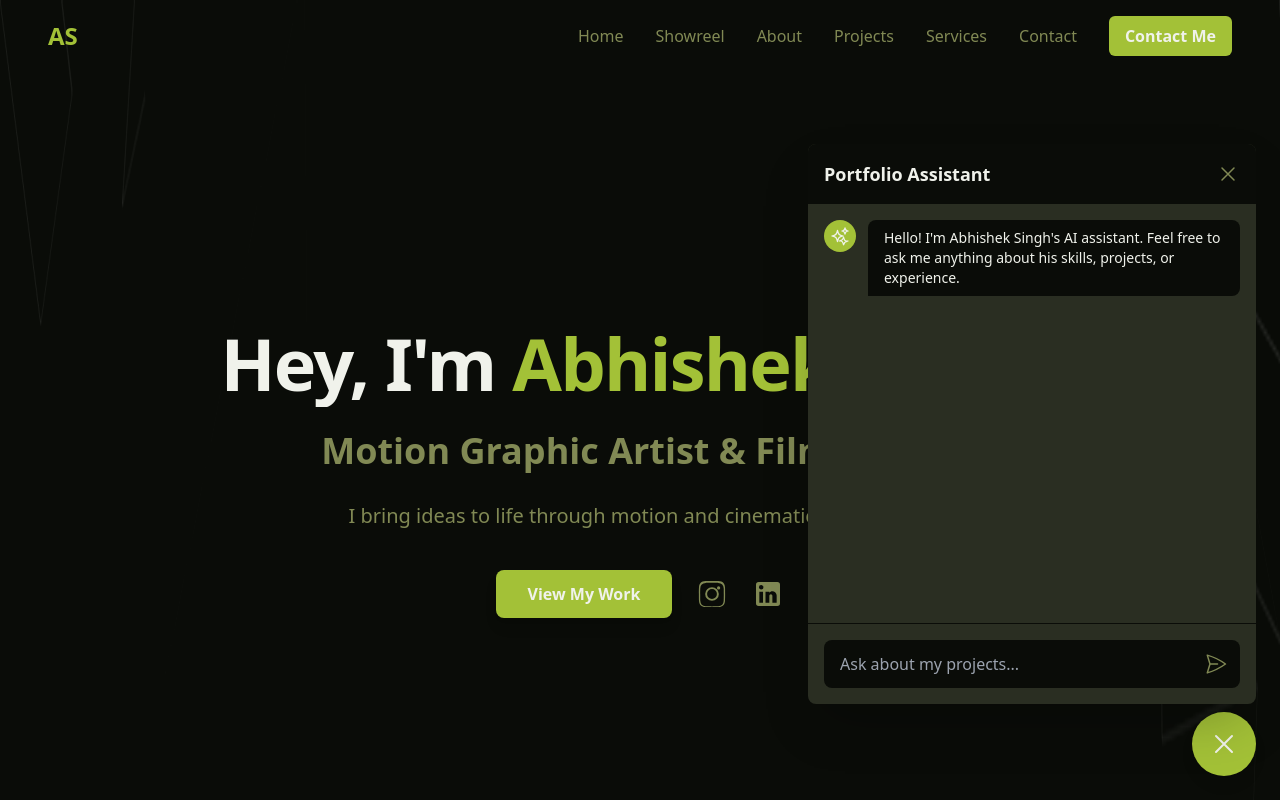
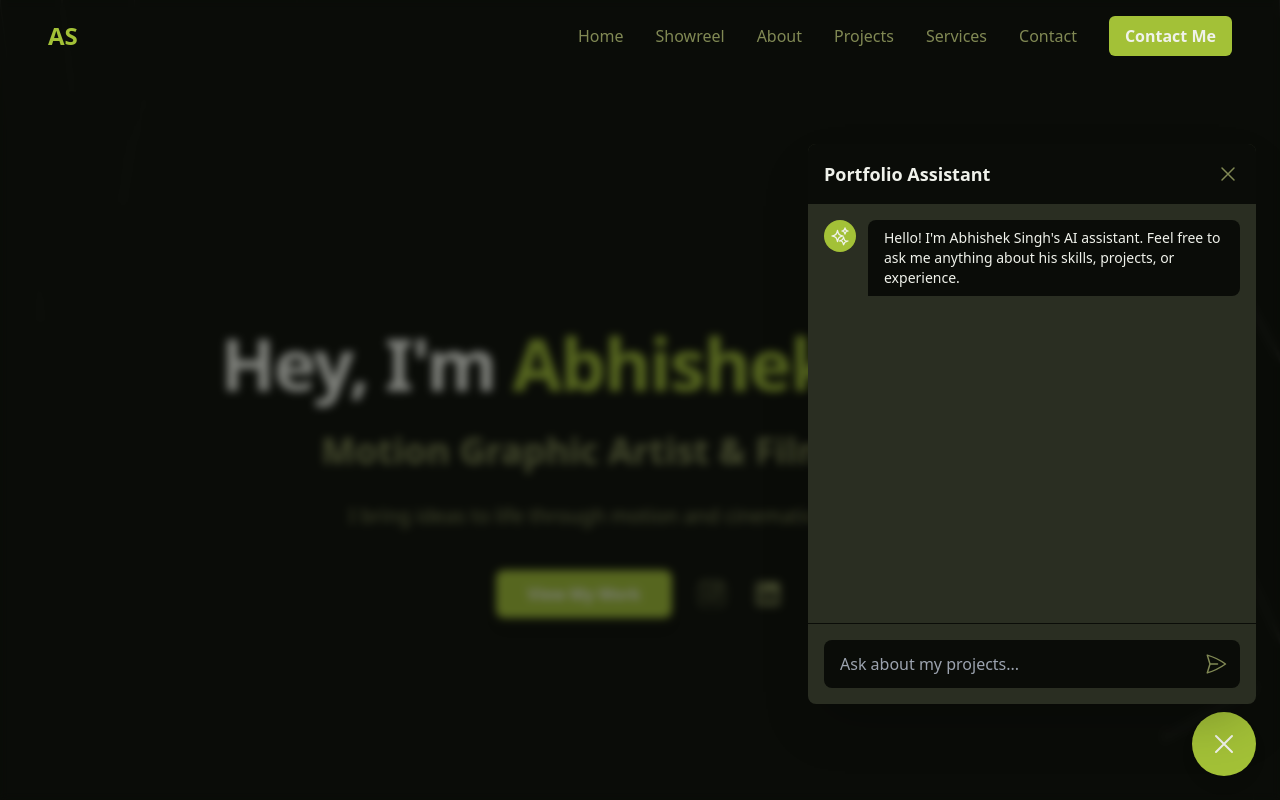
Before and after one commit to Flycanary/Flycanfilm-Portfolio, a React (Vite) app: page / in a window 1280 px wide. Both pictures are taken after a click on the button "Toggle Portfolio Assistant". Shown: the top 800 px of the page. Built offline with nearby package versions, Linux system fonts and the light colour scheme.

Commit message:
Updating the portfolio02

```diff
--- a/components/PortfolioAssistant.tsx
+++ b/components/PortfolioAssistant.tsx
@@ -78,6 +78,12 @@ const PortfolioAssistant: React.FC = () => {
       </div>
 
       {isOpen && (
+        <>
+          <div
+            className="fixed inset-0 bg-primary/50 backdrop-blur-sm z-40 animate-fade-in"
+            onClick={toggleChat}
+            aria-hidden="true"
+          />
           <div className="fixed bottom-24 right-6 left-6 sm:left-auto sm:w-full sm:max-w-md bg-secondary rounded-lg shadow-2xl flex flex-col h-[60vh] sm:h-[70vh] z-50 animate-slide-in-up">
             <header className="bg-primary p-4 flex items-center justify-between rounded-t-lg">
               <h3 className="text-lg font-bold">Portfolio Assistant</h3>
@@ -128,19 +134,20 @@ const PortfolioAssistant: React.FC = () => {
                   onChange={(e) => setInput(e.target.value)}
                   onKeyPress={(e) => e.key === 'Enter' && handleSend()}
                   placeholder="Ask about my projects..."
-                className="flex-1 bg-transparent px-4 py-2 text-text-primary focus:outline-none"
+                  className="w-0 flex-1 bg-transparent px-4 py-2 text-text-primary focus:outline-none"
                   disabled={isLoading}
                 />
                 <button
                   onClick={handleSend}
                   disabled={isLoading || !input.trim()}
-                className="p-3 text-accent hover:text-accent-hover disabled:text-text-secondary disabled:cursor-not-allowed"
+                  className="p-3 flex-shrink-0 text-accent hover:text-accent-hover disabled:text-text-secondary disabled:cursor-not-allowed"
                 >
                   <SendIcon className="w-6 h-6" />
                 </button>
               </div>
             </div>
           </div>
+        </>
       )}
     </>
   );
```
Lines whose indentation alone changed are shown as unchanged.
